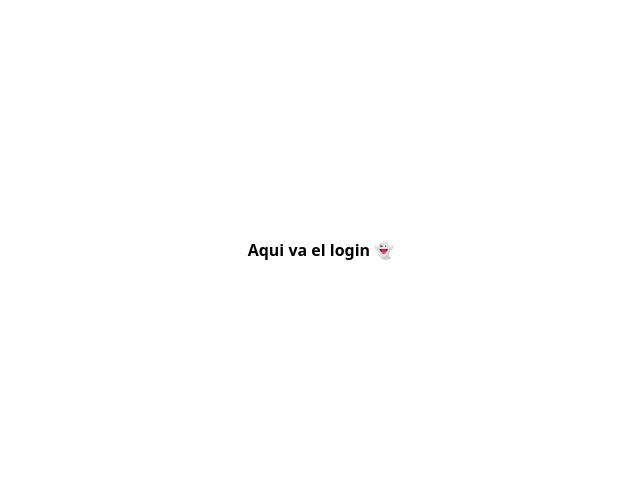
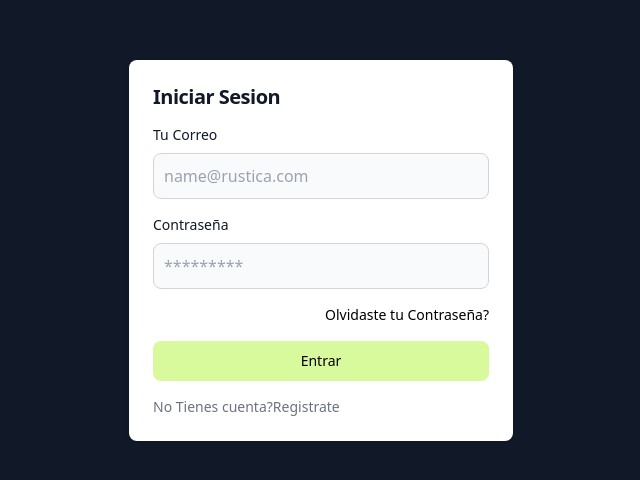
Before and after one commit to withoutnicks/rustica-js, a React (Vite) app: page / in a window 1280 px wide. Shown: the part 150-630 px from the top of the page, without its empty margins (319-959 px from the left). Built offline with nearby package versions, Linux system fonts and the light colour scheme.

Commit message:
💼 - Login y Register Alarcon

```diff
--- a/src/pages/LoginPage.jsx
+++ b/src/pages/LoginPage.jsx
@@ -1,11 +1,51 @@
+import { Link } from "react-router-dom";
+
 function Login() {
   return (
     <>
-      <section className="h-screen flex justify-center items-center">
-        <h1 className="font-bold">Aqui va el login 👻</h1>
+      <section className="h-screen bg-gray-900 flex justify-center items-center">
+        <article className="w-96 bg-white rounded-lg shadow p-6">
+          <h1 className="text-xl font-bold leading-tight tracking-tight text-gray-900">
+            Iniciar Sesion
+          </h1>
+
+          <form className="space-y-4 mt-4" action="#">
+            <div>
+              <label htmlFor="email" className="block mb-2 text-sm font-medium text-gray-900">
+                Tu Correo
+              </label>
+              <input type="email" name="email" id="email" className="bg-gray-50 border border-gray-300 text-gray-900 rounded-lg  block w-full p-2.5" placeholder="name@rustica.com" required />
+            </div>
+
+            <div>
+              <label htmlFor="password" className="block mb-2 text-sm font-medium text-gray-900">
+                Contraseña
+              </label>
+              <input type="password" name="password" id="password" placeholder="*********" className="bg-gray-50 border border-gray-300 text-gray-900 rounded-lg block w-full p-2.5" required />
+            </div>
+
+            <div className="flex items-center justify-end">
+              <a href="#" className="text-sm font-medium text-primary-600 hover:underline">
+                Olvidaste tu Contraseña?
+              </a>
+            </div>
+
+            <button type="submit" className="w-full text-dark bg-lime-200  hover:bg-lime-300 font-medium rounded-lg text-sm px-5 py-2.5 text-center">
+              Entrar
+            </button>
+
+            <p className="text-sm font-light text-gray-500">
+              No Tienes cuenta?
+              <Link to={"/register"} className="font-medium text-primary-600 hover:underline">
+                Registrate
+              </Link>
+            </p>
+          </form>
+
+        </article>
       </section>
     </>
-  )
+  );
 }
 
-export default Login
+export default Login;
--- a/src/pages/RegisterPage.jsx
+++ b/src/pages/RegisterPage.jsx
@@ -1,8 +1,42 @@
+import { Link } from "react-router-dom";
+
 function Register() {
   return (
     <>
-      <section className="h-screen flex justify-center items-center">
-        <h1 className="font-bold">Aqui va el register 🐍</h1>
+      <section className="h-screen bg-cyan-800 flex justify-center items-center">
+        <article className="w-96 bg-white rounded-lg shadow p-6">
+          <h1 className="text-xl font-bold leading-tight tracking-tight text-gray-900">
+            Crear cuenta
+          </h1>
+
+          <form className="space-y-4 mt-4" action="#">
+            <div>
+              <label htmlFor="email" className="block mb-2 text-sm font-medium text-gray-900">
+                Tu Correo
+              </label>
+              <input type="email" name="email" id="email" className="bg-gray-50 border border-gray-300 text-gray-900 rounded-lg  block w-full p-2.5" placeholder="name@rustica.com" required />
+            </div>
+
+            <div>
+              <label htmlFor="password" className="block mb-2 text-sm font-medium text-gray-900">
+                Tu Contraseña
+              </label>
+              <input type="password" name="password" id="password" placeholder="*********" className="bg-gray-50 border border-gray-300 text-gray-900 rounded-lg block w-full p-2.5" required />
+            </div>
+
+            <button type="submit" className="w-full text-dark bg-rose-100 hover:bg-orange-300 font-medium rounded-lg text-sm px-5 py-2.5 text-center">
+              Crear Cuenta
+            </button>
+
+            <p className="text-sm font-light text-gray-500">
+              Ya tienes cuenta?
+              <Link to={"/"} className="font-medium text-primary-600 hover:underline">
+                regresar login
+              </Link>
+            </p>
+
+          </form>
+          </article>
       </section>
     </>
   )
```
